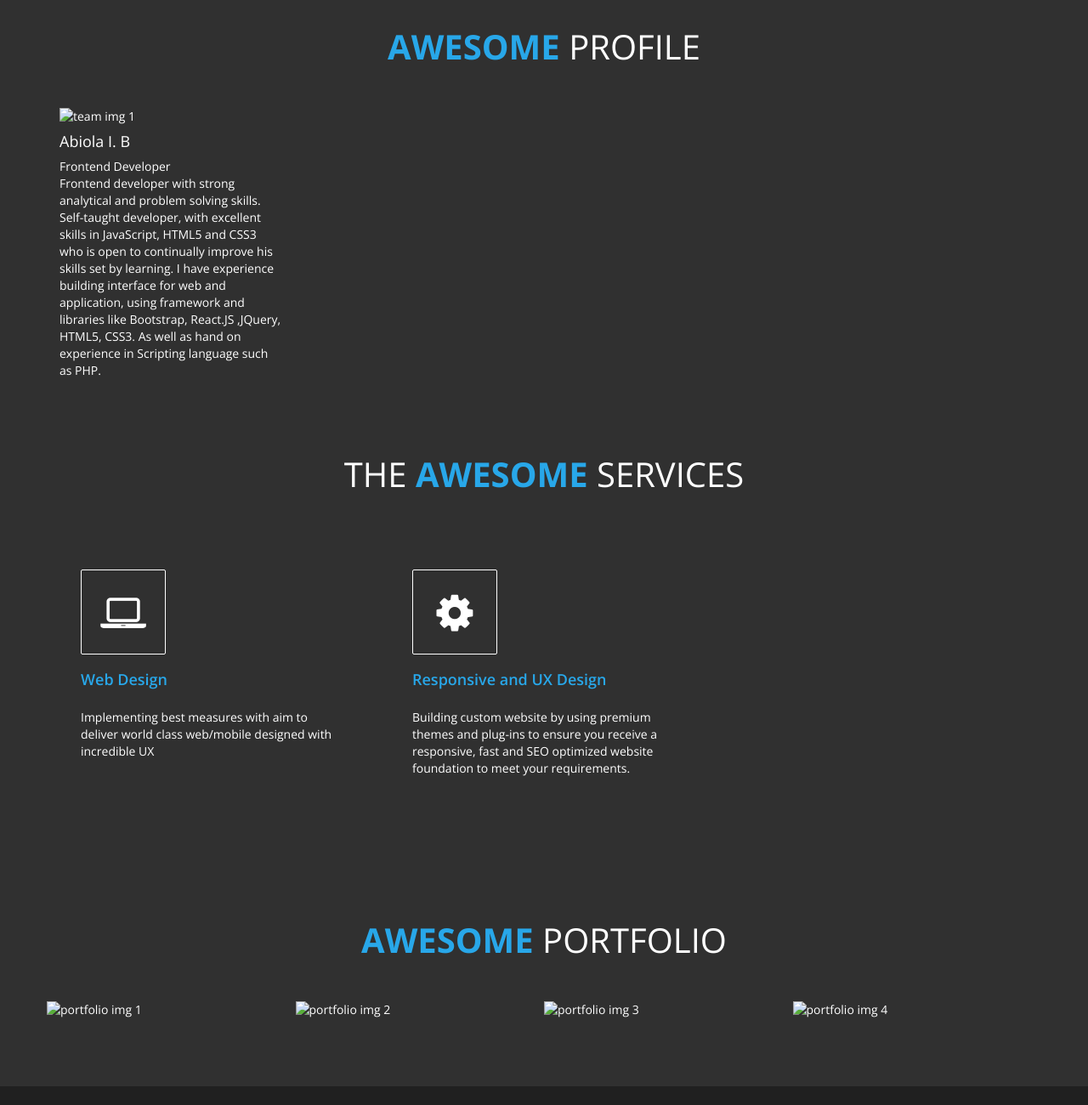
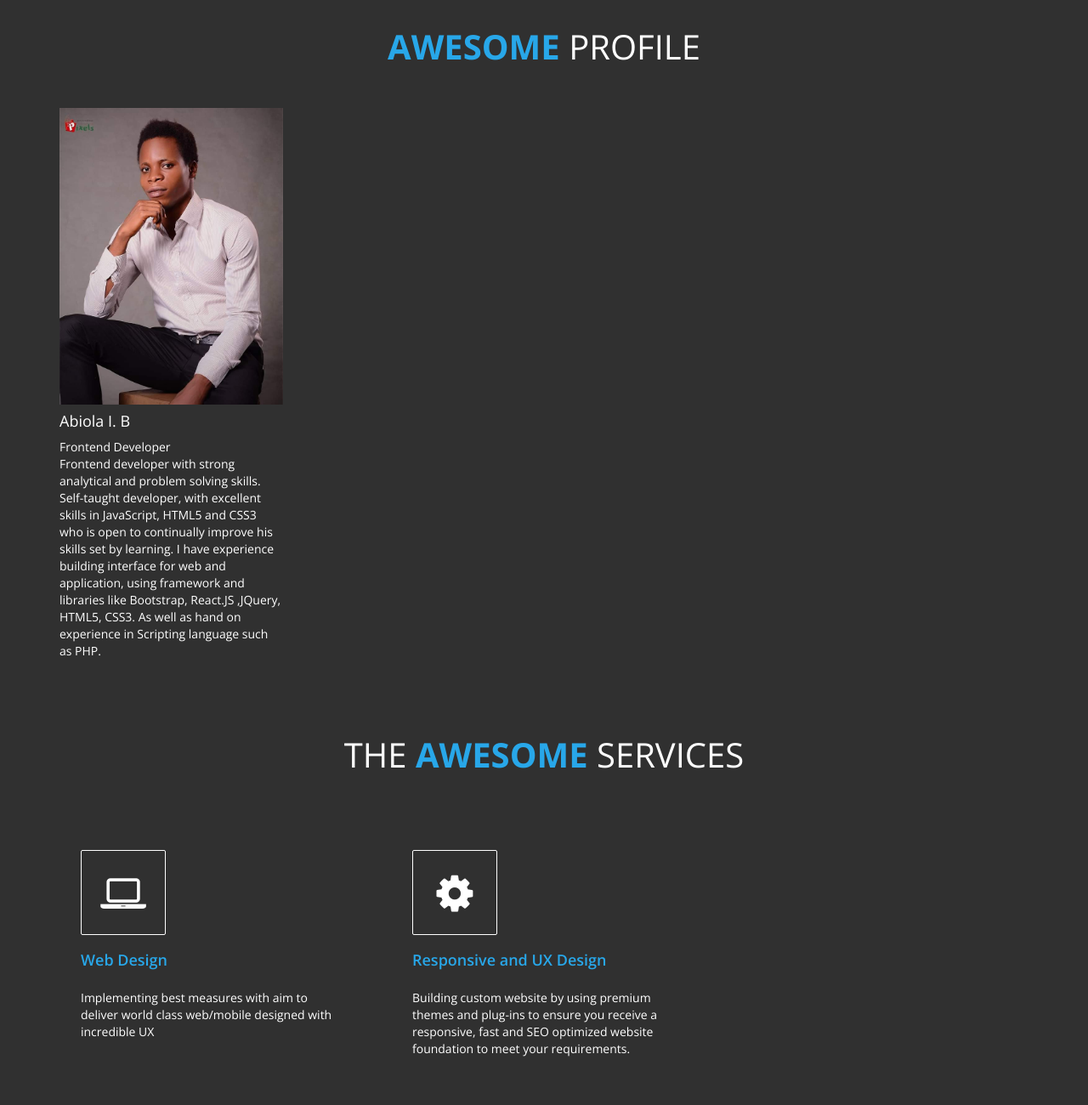
Before and after one commit to emeritusmighty/mightytech, a plain HTML site: page index.html in a window 1280 px wide. Shown: the part 1220-2520 px from the top of the page at 85% size. Drawn offline with nearby package versions, Linux system fonts and the light colour scheme; files whose address does not match are found by name.

Commit message:
Update index.html

```diff
--- a/index.html
+++ b/index.html
@@ -166,7 +166,7 @@
     				</div>
     				<div class="col-md-3 col-sm-6 col-xs-12 wow fadeIn" data-wow-offset="50" data-wow-delay="1.3s">
     					<div class="team-wrapper">
-    						<img src="images/member-1.jpg" class="img-responsive" alt="team img 1">
+    						<img src="member-1.jpg" class="img-responsive" alt="team img 1">
     							<div class="team-des">
     								<h4>Abiola I. B</h4>
     								<span>Frontend Developer</span>
@@ -210,7 +210,7 @@
     				</div>
     				<div class="col-md-3 col-sm-6 col-xs-12 wow fadeIn" data-wow-offset="50" data-wow-delay="0.6s">
                         <div class="portfolio-thumb">
-    					   <img src="images/portfolio-img1.jpg" class="img-responsive" alt="portfolio img 1">
+    					   <img src="portfolio-img1.jpg" class="img-responsive" alt="portfolio img 1">
                                 <div class="portfolio-overlay">
                                     <h4>Project One 👉 Incredible Login Page</h4>
                                     <p>A great and awesome incredible login o
@@ -221,7 +221,7 @@
     				</div>
     				<div class="col-md-3 col-sm-6 col-xs-12 wow fadeIn" data-wow-offset="50" data-wow-delay="0.6s">
                         <div class="portfolio-thumb">
-                           <img src="images/portfolio-img2.jpg" class="img-responsive" alt="portfolio img 2">
+                           <img src="portfolio-img2.jpg" class="img-responsive" alt="portfolio img 2">
                                 <div class="portfolio-overlay">
                                     <h4>Project Two 👉 Password Generator</h4>
                                     <p>A multi functional password generator; generating passcode viz uppercase, lowercase, numericals with options of special indent for a wide range of passwords </p>
@@ -231,7 +231,7 @@
                     </div>
                     <div class="col-md-3 col-sm-6 col-xs-12 wow fadeIn" data-wow-offset="50" data-wow-delay="0.6s">
                         <div class="portfolio-thumb">
-                           <img src="images/portfolio-img3.jpg" class="img-responsive" alt="portfolio img 3">
+                           <img src="portfolio-img3.jpg" class="img-responsive" alt="portfolio img 3">
                                 <div class="portfolio-overlay">
                                     <h4>Project Three 👉 Simple Mathematics Game</h4>
                                     <p>Mathematics puzzle with tickling timeout in assessing wuick response knowledge of basic calculation.</p>
@@ -241,7 +241,7 @@
                     </div>
                     <div class="col-md-3 col-sm-6 col-xs-12 wow fadeIn" data-wow-offset="50" data-wow-delay="0.6s">
                         <div class="portfolio-thumb">
-                           <img src="images/portfolio-img4.jpg" class="img-responsive" alt="portfolio img 4">
+                           <img src="portfolio-img4.jpg" class="img-responsive" alt="portfolio img 4">
                                 <div class="portfolio-overlay">
                                     <h4>Project Four 👉 Simple Function Calculator</h4>
                                     <p> Simple adding machine purely built with HTML, CSS and JavaScript</p>
```
